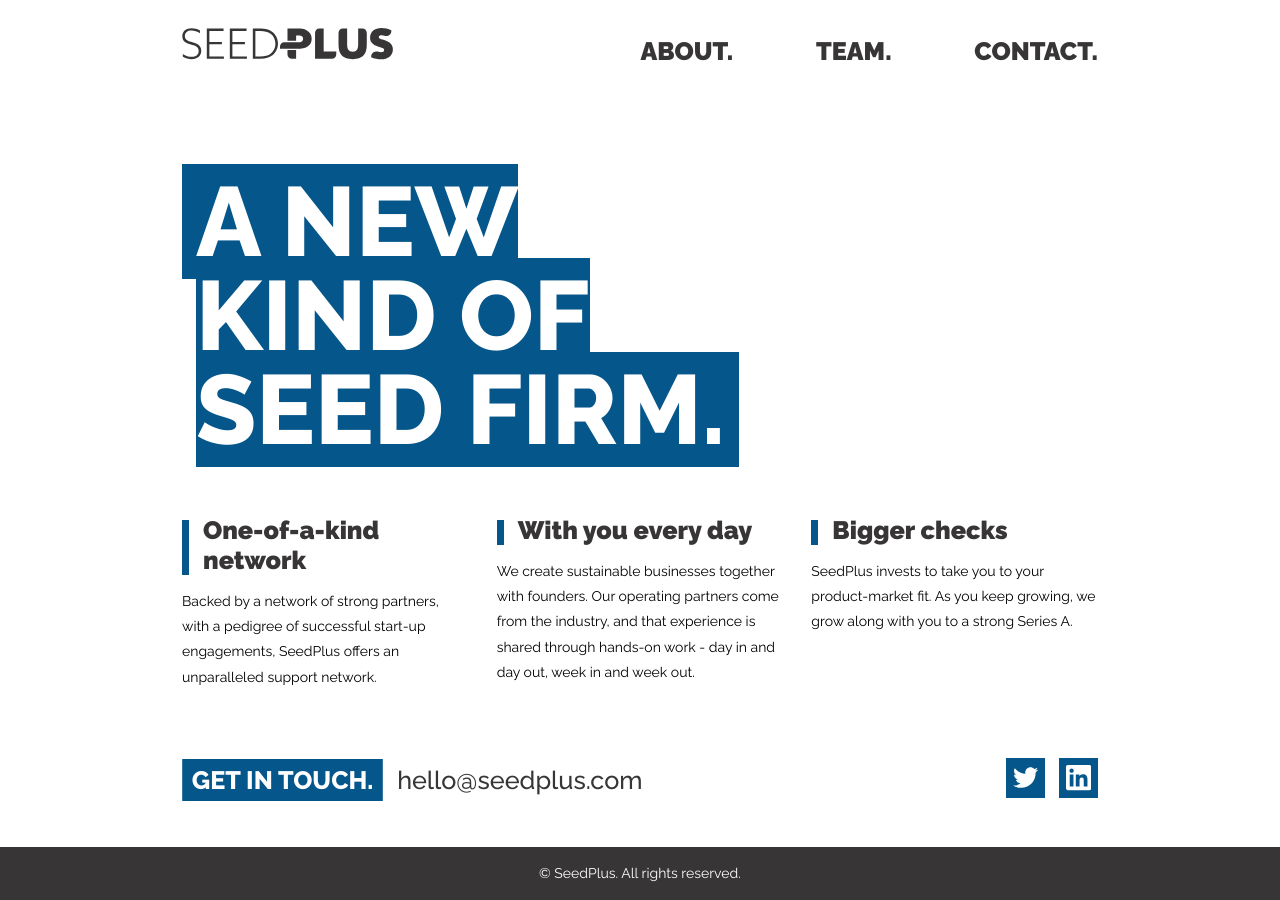
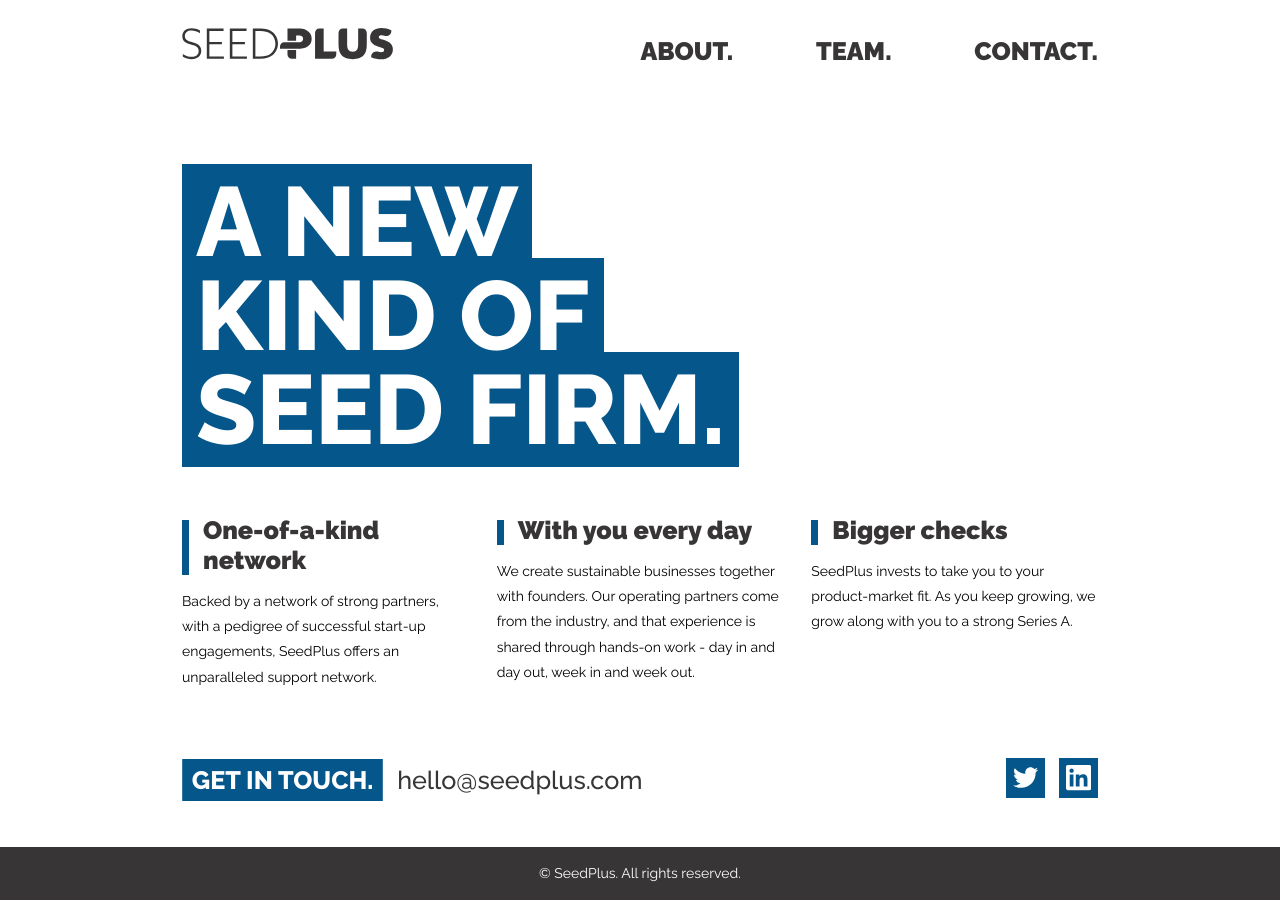
Before and after one commit to SeedPlus/seedplus.github.io, a Jekyll site: the page built from index.html, in a window 1280 px wide. Built offline with Jekyll 4.4.1, drawn with Linux system fonts in a browser that asks for light colours.

Commit message:
Layout fixes for Safari and Firefox compatibility.

```diff
--- a/index.html
+++ b/index.html
@@ -4,7 +4,7 @@
 ---
 
 <div class='page-header'>
-  <h1>A new <wbr />kind of <wbr />seed firm.</h1>
+  <h1>A new<br/>kind of<br/>seed firm.</h1>
 </div>
 <div class='info-group'>
   <div class='info-item'>
--- a/style.scss
+++ b/style.scss
@@ -13,12 +13,17 @@
   transition: border-bottom .1s;
 }
 
+* {
+  /* Safari bug workaround; flex children can shrink arbitrarily otherwise */
+  flex: 0 0 auto;
+}
+
 html {
+  height: 100%;
   font-family: 'Raleway', sans-serif;
   font-weight: 400;
   font-size: 14px;
   color: $seedplus-gray;
-  height: 100%;
 }
 
 body {
@@ -26,7 +31,7 @@
   flex-flow: column nowrap;
   align-items: center;
   width: 100%;
-  min-height: 100%;
+  height: 100%;
   padding: 0;
   margin: 0;
 }
@@ -42,7 +47,7 @@
 #content {
   width: 100%;
   max-width: 1000px;
-  flex: 1 0 100%;
+  flex: 1 0 auto;
   box-sizing: border-box;
   padding: $vertical-page-margin $horizontal-page-margin;
 
@@ -181,13 +186,14 @@
 div.page-header > h1 {
   display: inline;
   font-size: 7rem;
-  font-weight: 700;
+  font-weight: 800;
   text-transform: uppercase;
   color: white;
   background-color: $jungle-blue;
   line-height: 0.96em;
   white-space: nowrap;
-  /* TODO: this should be box-decoration-break once support is common enough */
+  box-decoration-break: clone;
+  /* TODO: this should be only box-decoration-break once support is common enough */
   box-shadow: 1rem 0 0 $jungle-blue, -1rem 0 0 $jungle-blue;
 }
 
@@ -305,7 +311,7 @@
   display: flex;
   flex: 10 0 auto;
   flex-flow: row wrap;
-
+  align-content: flex-end;
 
   margin: 2rem -0.5rem 1rem -0.5rem;
 }
@@ -346,7 +352,7 @@
 h2 {
   display: inline;
   font-size: 1.8rem;
-  font-weight: 700;
+  font-weight: 800;
   text-transform: uppercase;
   color: white;
   background-color: $jungle-blue;
```
